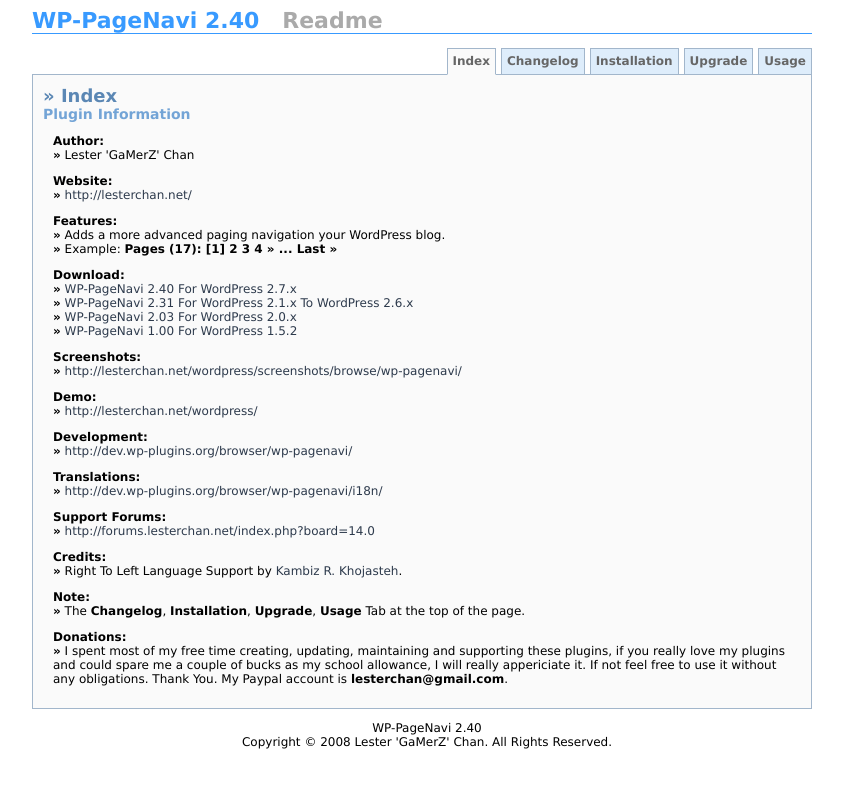
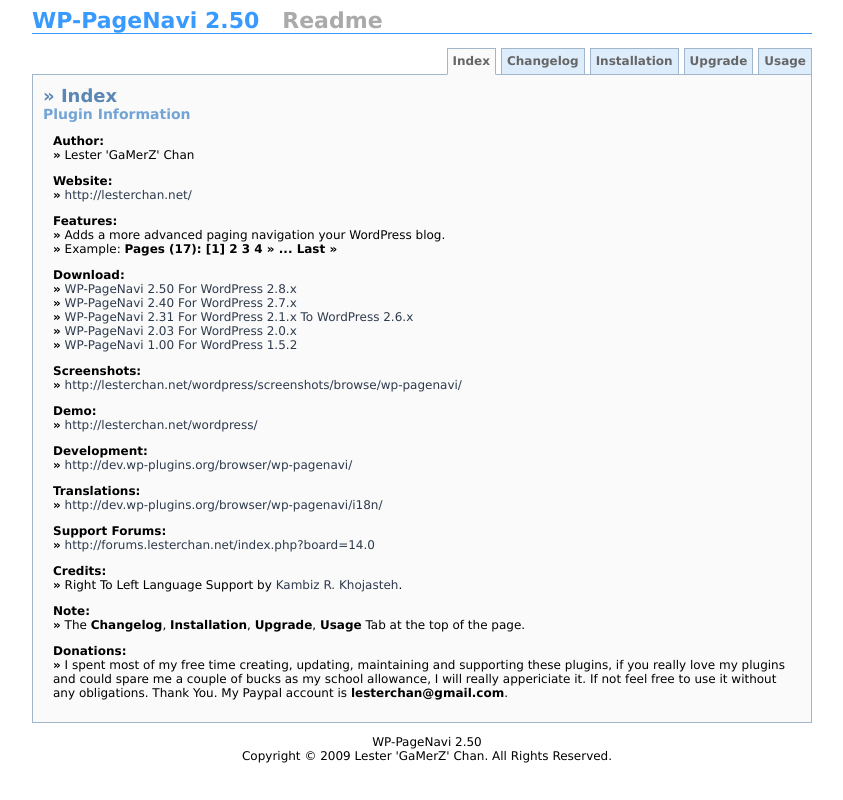
Before and after one commit to lesterchan/wp-pagenavi, a PHP site: page /readme.html in a window 1280 px wide. Shown: the whole page, without its empty margins (218-1061 px from the left). Run offline with PHP 8.4, Linux system fonts and the light colour scheme.

Commit message:
Removed &#8201;
git-svn-id: http://plugins.svn.wordpress.org/wp-pagenavi/trunk@86905 b8457f37-d9ea-0310-8a92-e5e31aec5664

```diff
--- a/pagenavi-css.css
+++ b/pagenavi-css.css
@@ -1,8 +1,8 @@
 /*
 +----------------------------------------------------------------+
 |																							|
-|	WordPress 2.6 Plugin: WP-PageNavi 2.40									|
-|	Copyright (c) 2008 Lester "GaMerZ" Chan									|
+|	WordPress 2.8 Plugin: WP-PageNavi 2.50									|
+|	Copyright (c) 2009 Lester "GaMerZ" Chan									|
 |																							|
 |	File Written By:																	|
 |	- Lester "GaMerZ" Chan															|
--- a/pagenavi-options.php
+++ b/pagenavi-options.php
@@ -2,8 +2,8 @@
 /*
 +----------------------------------------------------------------+
 |																							|
-|	WordPress 2.6 Plugin: WP-PageNavi 2.40									|
-|	Copyright (c) 2008 Lester "GaMerZ" Chan									|
+|	WordPress 2.8 Plugin: WP-PageNavi 2.50									|
+|	Copyright (c) 2009 Lester "GaMerZ" Chan									|
 |																							|
 |	File Written By:																	|
 |	- Lester "GaMerZ" Chan															|
--- a/readme.html
+++ b/readme.html
@@ -2,7 +2,7 @@
 <html xmlns="http://www.w3.org/1999/xhtml" xml:lang="en" lang="en">
 <head>
 	<meta http-equiv="content-type" content="text/html; charset=utf-8" />
-	<title>WP-PageNavi 2.40 Readme</title>
+	<title>WP-PageNavi 2.50 Readme</title>
 	<style type="text/css" media="screen">
 		/* Default Style */
 		BODY {
@@ -203,7 +203,7 @@
 <body>
 <div id="Container">
 	<!-- Title -->
-	<div id="Title">WP-PageNavi 2.40&nbsp;&nbsp;&nbsp;<span style="color: #aaaaaa;">Readme</span></div>
+	<div id="Title">WP-PageNavi 2.50&nbsp;&nbsp;&nbsp;<span style="color: #aaaaaa;">Readme</span></div>
 
 	<!-- Tabs -->
 	<ul id="Tabs">
@@ -234,6 +234,7 @@
 			</p>
 			<p>
 				<strong>Download:</strong><br />
+				<strong>&raquo;</strong> <a href="http://downloads.wordpress.org/plugin/wp-pagenavi.2.50.zip" title="http://downloads.wordpress.org/plugin/wp-pagenavi.2.50.zip">WP-PageNavi 2.50 For WordPress 2.8.x</a><br />
 				<strong>&raquo;</strong> <a href="http://downloads.wordpress.org/plugin/wp-pagenavi.2.40.zip" title="http://downloads.wordpress.org/plugin/wp-pagenavi.2.40.zip">WP-PageNavi 2.40 For WordPress 2.7.x</a><br />
 				<strong>&raquo;</strong> <a href="http://downloads.wordpress.org/plugin/wp-pagenavi.2.31.zip" title="http://downloads.wordpress.org/plugin/wp-pagenavi.2.31.zip">WP-PageNavi 2.31 For WordPress 2.1.x To WordPress 2.6.x</a><br />
 				<strong>&raquo;</strong> <a href="http://downloads.wordpress.org/plugin/wp-pagenavi.2.03.zip" title="http://downloads.wordpress.org/plugin/wp-pagenavi.2.03.zip">WP-PageNavi 2.03 For WordPress 2.0.x</a><br />
@@ -281,6 +282,12 @@
 		<div id="Changelog" style="display: none;">
 			<div class="SubTitle">&raquo; Changelog</div>
 			<ul>
+					<strong>Version 1.50 (01-06-2009)</strong>
+					<ul>
+						<li>NEW: Works For WordPress 2.8</li>
+						<li>FIXED: Removed "&amp;#8201;" Entity</li>
+					</ul>
+				</li>
 				<li>
 					<strong>Version 2.40 (12-12-2008)</strong>
 					<ul>
@@ -380,7 +387,7 @@
 		<!-- Upgrade Instructions -->
 		<div id="Upgrade" style="display: none;">
 			<div class="SubTitle">&raquo; Upgrade Instructions</div>
-			<div class="SubSubTitle">From v2.0x To v2.40</div>
+			<div class="SubSubTitle">From v2.0x To v2.50</div>
 			<ol>
 				<li>
 					<strong>Deactivate</strong> WP-PageNavi Plugin
@@ -444,6 +451,6 @@
 		</div>
 	</div>
 </div>
-<p id="Copyright">WP-PageNavi 2.40<br />Copyright &copy; 2008 Lester 'GaMerZ' Chan. All Rights Reserved.</p>
+<p id="Copyright">WP-PageNavi 2.50<br />Copyright &copy; 2009 Lester 'GaMerZ' Chan. All Rights Reserved.</p>
 </body>
 </html>
```
Also changed, not shown: wp-pagenavi.php (+14 -30 lines).
